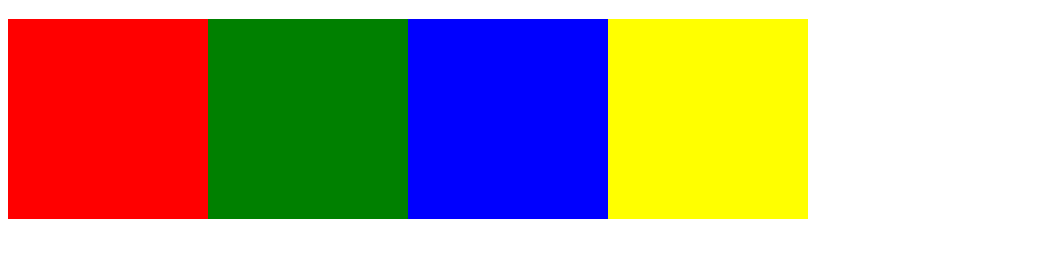
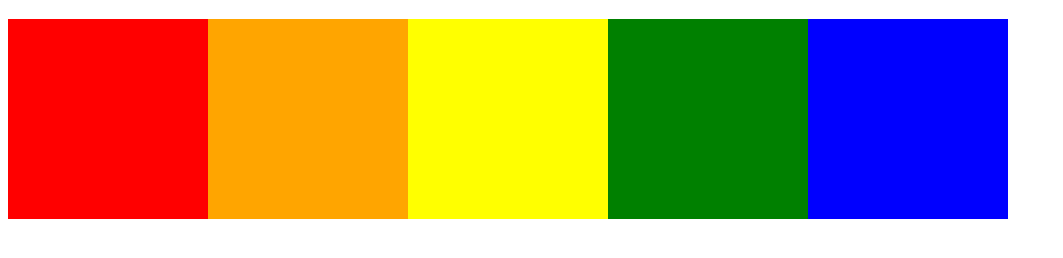
Before and after one commit to wusing/wusing.github.io, a plain HTML site: page index.html in a window 1280 px wide. Shown: the part 70-328 px from the top of the page, without its empty margins (0-1063 px from the left). Drawn offline with Linux system fonts and the light colour scheme.

Commit message:
我的第一个网站

```diff
--- a/index.html
+++ b/index.html
@@ -14,19 +14,25 @@
 			width: 200px;
 			height: 200px;
 			float:left;
-			background-color: green;
+			background-color: orange;
 		}
 		#box3{
 			width: 200px;
 			height: 200px;
 			float:left;
-			background-color: blue;
+			background-color: yellow;
 		}
 		#box4{
 			width: 200px;
 			height: 200px;
 			float:left;
-			background-color: yellow;
+			background-color: green;
+		}
+		#box5{
+			width: 200px;
+			height: 200px;
+			float:left;
+			background-color: blue;
 		}
 	</style>
 </head>
@@ -36,5 +42,6 @@
 	<div id="box2"></div>
 	<div id="box3"></div>
 	<div id="box4"></div>
+	<div id="box5"></div>
 </body>
 </html>
```
